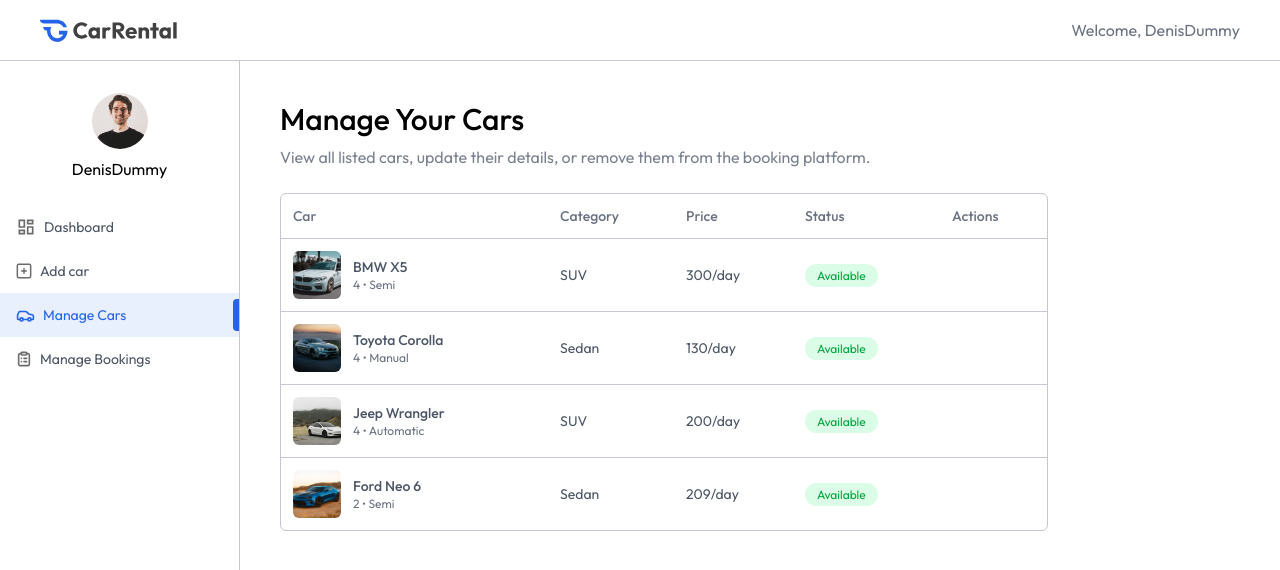
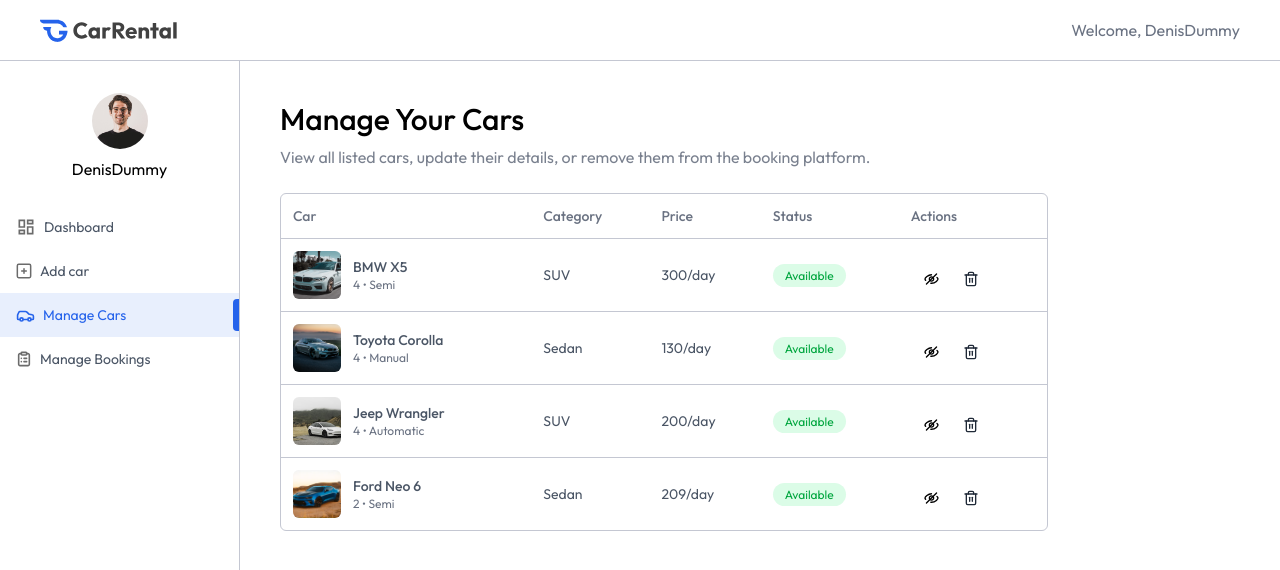
Before and after one commit to denisdiaconu/car-rental-booking, a React (Vite) app in the folder client/: page /owner/manage-cars in a window 1280 px wide. Shown: the top 570 px of the page. Built offline with nearby package versions, Linux system fonts and the light colour scheme.

Commit message:
Add delete icon to manage cars page

```diff
--- a/client/src/pages/owner/ManageCars.jsx
+++ b/client/src/pages/owner/ManageCars.jsx
@@ -1,5 +1,5 @@
 import React, { useEffect, useState } from 'react';
-import { dummyCarData } from '../../assets/assets';
+import { assets, dummyCarData } from '../../assets/assets';
 import Title from '../../components/owner/Title';
 
 const ManageCars = () => {
@@ -64,6 +64,20 @@
                     {car.isAvailable ? 'Available' : 'Unavailable'}
                   </span>
                 </td>
+                <td className="flex items-center p-3">
+                  <img
+                    src={
+                      car.isAvailable ? assets.eye_close_icon : assets.eye_icon
+                    }
+                    alt="eye icon"
+                    className="cursor-pointer"
+                  />
+                  <img
+                    src={assets.delete_icon}
+                    alt="delete icon"
+                    className="cursor-pointer"
+                  />
+                </td>
               </tr>
             ))}
           </tbody>
```
